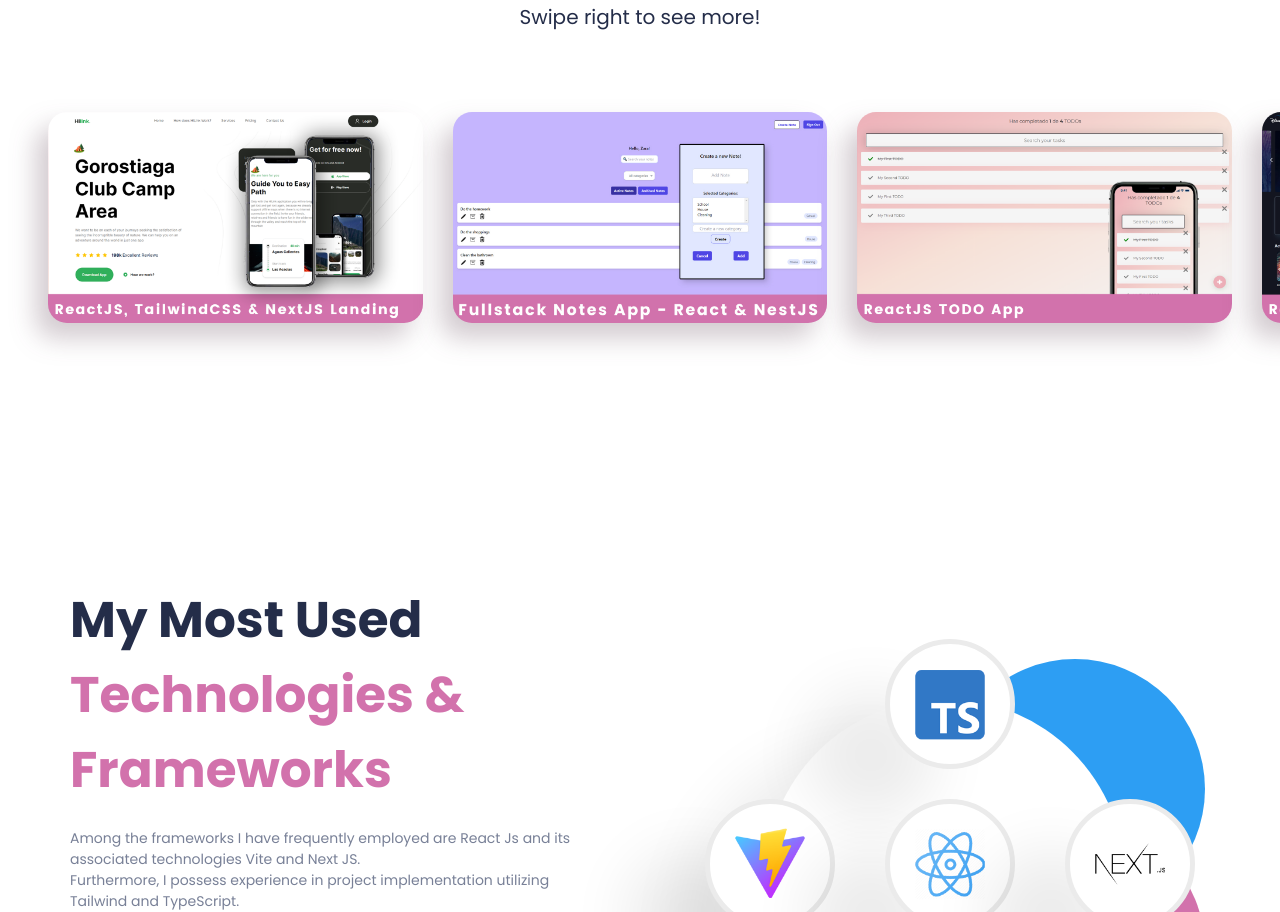
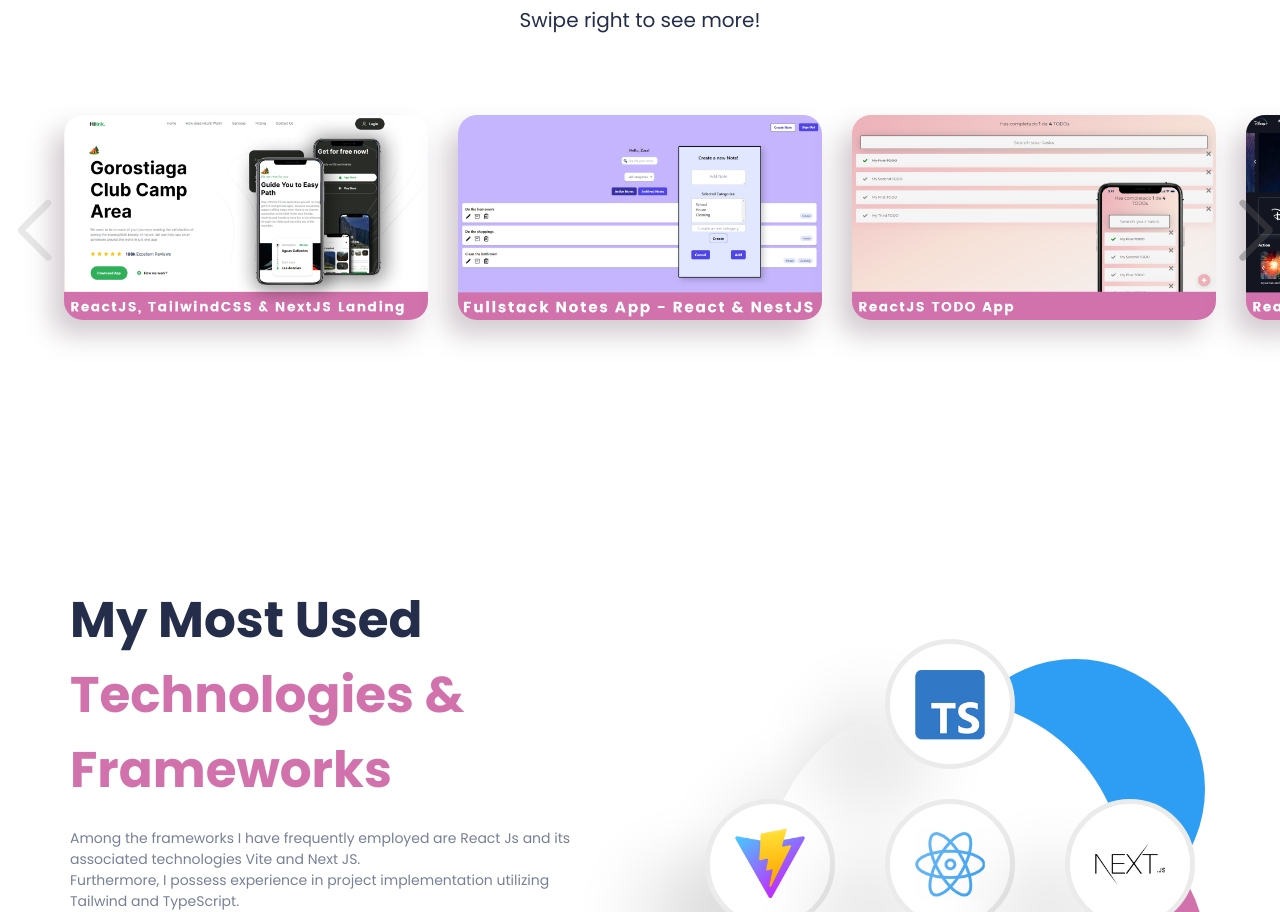
Before and after one commit to belenespilman/portfolio, a React (Create React App) app: page / in a window 1280 px wide. Shown: the part 1127-2039 px from the top of the page. Built offline with nearby package versions, Linux system fonts and the light colour scheme.

Commit message:
fix swiper arrows

```diff
--- a/package.json
+++ b/package.json
@@ -13,7 +13,7 @@
     "react-dom": "^17.0.2",
     "react-scripts": "5.0.0",
     "react-scroll": "^1.8.6",
-    "swiper": "^8.0.7",
+    "swiper": "^8.4.7",
     "web-vitals": "^2.1.0",
     "yarn": "^1.22.22"
   },
--- a/src/Components/Portfolio/Portfolio.css
+++ b/src/Components/Portfolio/Portfolio.css
@@ -32,8 +32,8 @@
   width: 100vw; /* Asegura que el Swiper ocupe todo el ancho disponible */
   margin-left: calc(-5px); /* Compensa el padding de la izquierda */
   margin-right: calc(-5px);
-  padding-left: 48px; /* Agrega un pequeño padding en el lado izquierdo */
-  padding-right: 48px;
+  padding-left: 64px; /* Agrega un pequeño padding en el lado izquierdo */
+  padding-right: 64px;
   box-sizing: border-box;
 }
 
@@ -50,6 +50,55 @@
   gap: 0;
   filter: drop-shadow(-12px 15px 13px rgba(75, 42, 62, 0.25));
   border-radius: 19px;
+}
+/* Estilos para los botones de navegación */
+.swiper-button-next,
+.swiper-button-prev {
+  font-size: large;
+  color: rgba(90, 87, 89, 0.4) !important;
+  border-radius: 70% !important; /* Flechas redondeadas */
+  padding: 10px;
+  z-index: 10; /* Asegúrate de que las flechas estén por encima del contenido */
+  cursor: pointer;
+}
+
+.swiper-button-prev:hover {
+  color: rgba(102, 97, 100, 0.5) !important;
+  transform: scale(1.6);
+  transition: 0.4s;
+}
+
+.swiper-button-next::after,
+.swiper-button-prev::after {
+  font-size: 60px !important; /* Tamaño de las flechas */
+  font-weight: bold;
+}
+
+@keyframes moveArrow {
+  0% {
+    transform: translateX(0); /* posición inicial */
+  }
+  50% {
+    transform: translateX(10px); /* mueve la flecha un poco a la derecha */
+  }
+  100% {
+    transform: translateX(0); /* vuelve a la posición original */
+  }
+}
+
+.swiper-button-next {
+  animation: moveArrow 1.2s ease-in-out infinite;
+  color: rgba(102, 97, 100, 0.5);
+}
+
+.swiper-button-next:hover {
+  animation: none;
+  transform: scale(1.6);
+  transition: 0.7s !important;
+}
+
+.swiper-button-next.no-animation {
+  animation: none;
 }
 
 @media screen and (max-width: 480px) {
@@ -68,4 +117,9 @@
   .portfolio-slider .swiper-slide {
     width: 100%;
   }
+
+  .swiper-button-next,
+  .swiper-button-prev {
+    display: none;
+  }
 }
--- a/src/Components/Portfolio/Portfolio.jsx
+++ b/src/Components/Portfolio/Portfolio.jsx
@@ -1,7 +1,9 @@
 import React, { useContext } from 'react'
+import { useState } from 'react'
 import './Portfolio.css'
 import { Swiper, SwiperSlide } from 'swiper/react'
-import 'swiper/css'
+import { Navigation } from 'swiper'
+import 'swiper/swiper-bundle.min.css'
 import Sidebar from '../../img/sidebar.png'
 import Ecommerce from '../../img/ecommerce.png'
 import HOC from '../../img/hoc.png'
@@ -13,12 +15,26 @@ const Portfolio = () => {
   const theme = useContext(themeContext)
   const darkMode = theme.state.darkMode
   const isMobile = window.innerWidth <= 480
+
+  const [isAnimating, setIsAnimating] = useState(true)
+
+  const handleSlideChange = (Swiper) => {
+    if (Swiper.isEnd) {
+      setIsAnimating(false)
+    }
+    setIsAnimating(true)
+  }
   return (
     <div className="portfolio" id="portfolio">
       {/* heading */}
       <span style={{ color: darkMode ? 'white' : '' }}>Recent Projects</span>
       <span>My Portfolio</span>
-      <p className='p-swipe-cta' style={{color: darkMode ? "var(--gray)" : ""}}>Swipe right to see more!</p>
+      <p
+        className="p-swipe-cta"
+        style={{ color: darkMode ? 'var(--gray)' : '' }}
+      >
+        Swipe right to see more!
+      </p>
 
       {/* slider */}
       <Swiper
@@ -26,12 +42,14 @@ const Portfolio = () => {
         slidesPerView={isMobile ? 1 : 3}
         grabCursor={true}
         className="portfolio-slider"
+        navigation={true}
+        modules={[Navigation]}
+        onSlideChange={handleSlideChange}
       >
         <SwiperSlide>
           <a
             href="https://react-nextjs-travel-app-landing.vercel.app/"
             target={'_blank'}
-
           >
             <img src={Sidebar} alt="" />
           </a>
@@ -40,14 +58,12 @@ const Portfolio = () => {
           <a
             href="https://notes-app-frontend-liard-three.vercel.app/"
             target={'_blank'}
-
           >
             <img src={Ecommerce} alt="FullStack Notes App - React & NestJS" />
           </a>
         </SwiperSlide>
         <SwiperSlide>
-          <a href="https://belenespilman.github.io/todo-app/"
-          target={'_blank'}>
+          <a href="https://belenespilman.github.io/todo-app/" target={'_blank'}>
             <img src={MusicApp} alt="ToDO APP" />
           </a>
         </SwiperSlide>
@@ -64,8 +80,7 @@ const Portfolio = () => {
             href="https://e-commerce-react-tailwind.vercel.app/"
             target={'_blank'}
           >
-            <img src={Shopi} alt="Shopi, ReactJS & Vite e-commerce"
-             />
+            <img src={Shopi} alt="Shopi, ReactJS & Vite e-commerce" />
           </a>
         </SwiperSlide>
       </Swiper>
```
Also changed, not shown: 2 other files (tests, documents, lock files or other folders).
